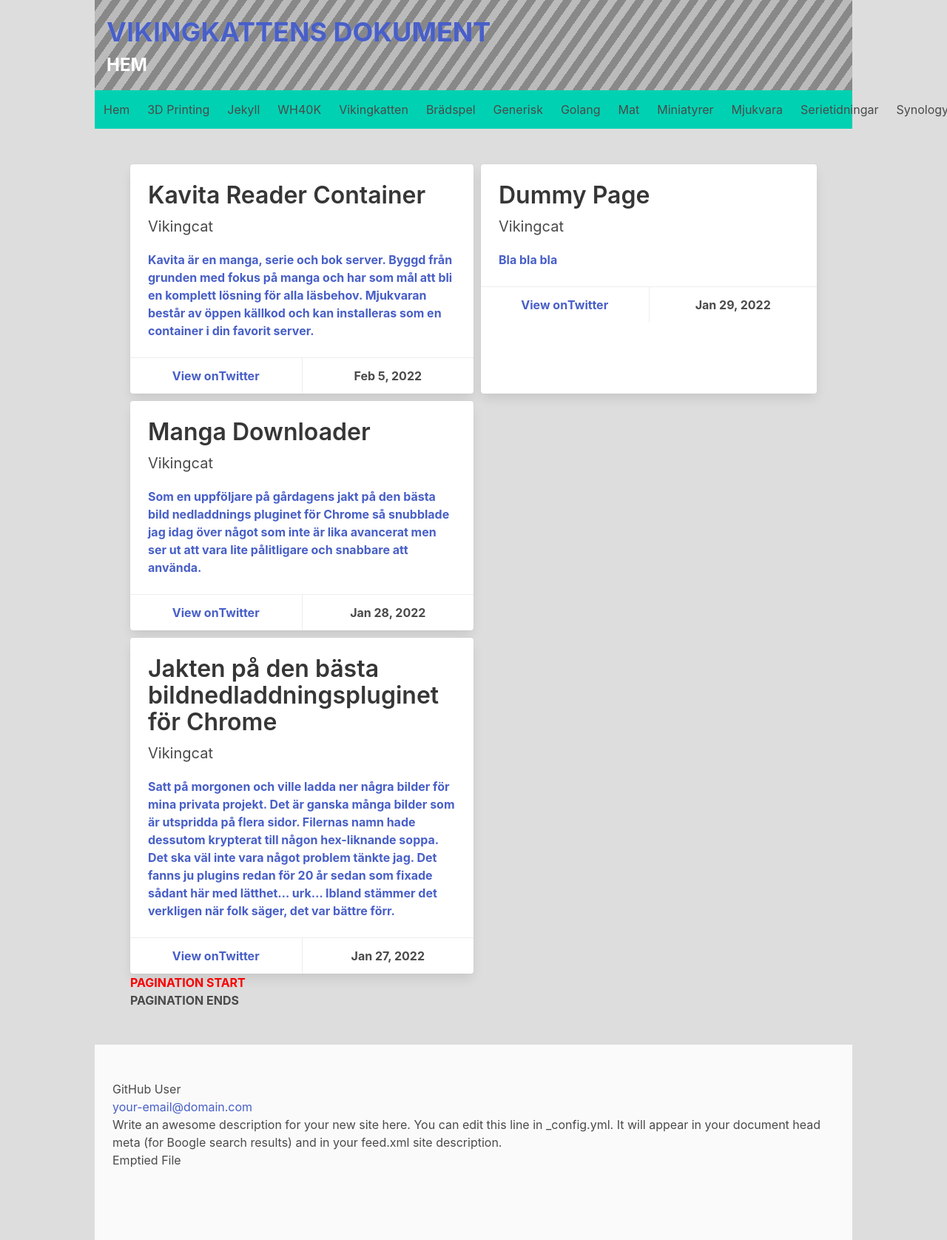
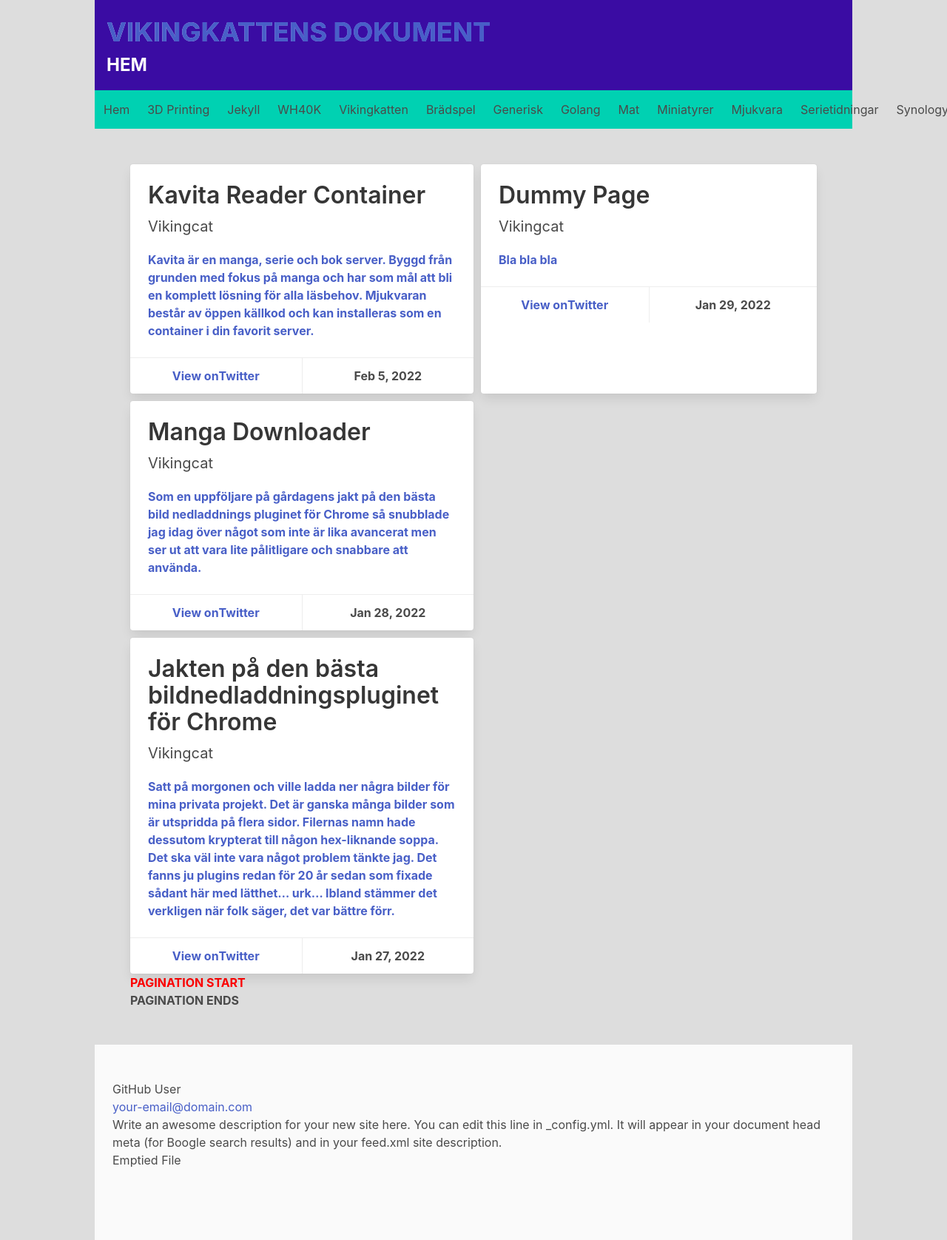
Before and after one commit to viking-cat/dokument, a Jekyll site: the page built from index.html, in a window 1280 px wide. Shown: the whole page at 74% size. Built offline with Jekyll 4.4.1, drawn with Linux system fonts in a browser that asks for light colours.

Commit message:
Update main.scss

```diff
--- a/_sass/main.scss
+++ b/_sass/main.scss
@@ -1,4 +1,15 @@
+/* Imports */
 @import 'content';
+
+/* Variables */
+
+$color-head: #3A0CA3;
+$color-main: #4361EE;
+$color-foot: #4CC9F0;
+$color-headlines: #7209B7;
+$color-links: #F72585;
+$color-text-bright: #dddddd;
+$color-text-dark: #222222;
 
 /* CSS Override Fixes  */
 
@@ -18,14 +29,14 @@
     max-width: 1024px;
 }
 
-
-
 /* Text */
 
 .is-hero {
     padding: 16px 16px 16px 16px;
+    background-color: $color-head;
 }
 
+/*
 .has-hero-background {
     background: repeating-linear-gradient(
         -55deg,
@@ -35,6 +46,7 @@
         #BBBBBB 20px
       );
 }
+*/
 
 .is-title {
     text-transform: uppercase;
```
